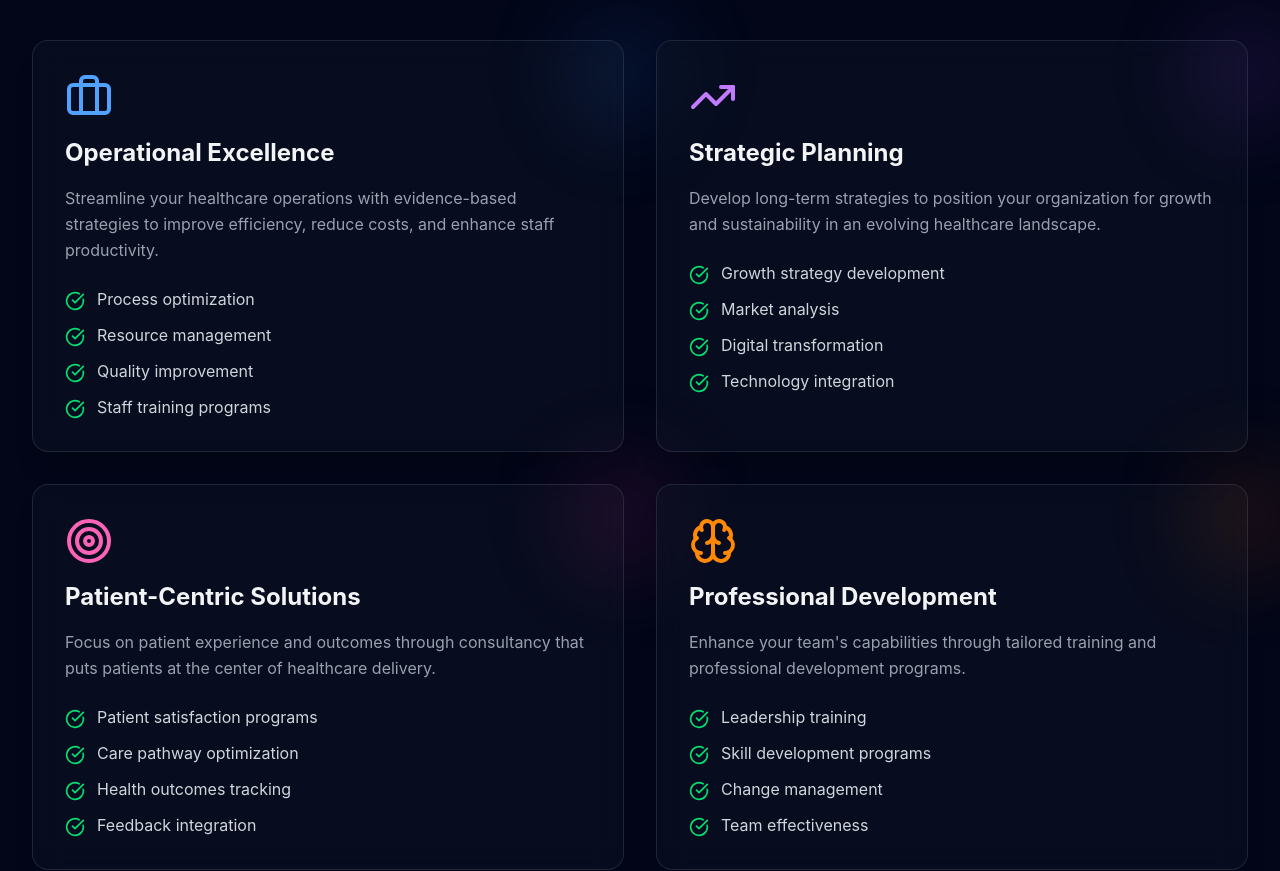
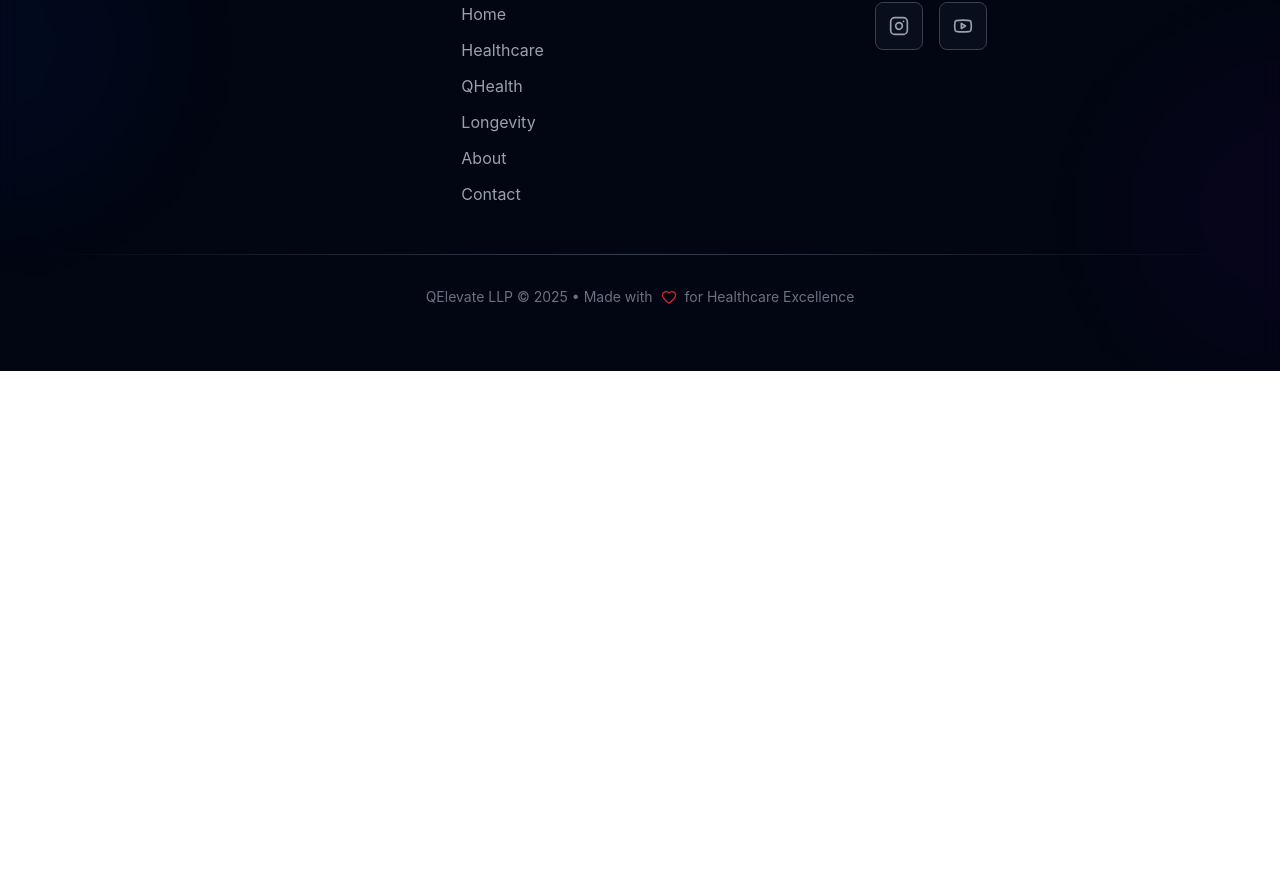
Before and after one commit to adityaS-123/Qelevate_website, a React (Vite) app: page /healthcare-professional-consultancy in a window 1280 px wide. Shown: the part 881-1752 px from the top of the page. After the commit the page ends 1252 px from the top, so only its background shows below. Built offline with nearby package versions, Linux system fonts and the light colour scheme.

Commit message:
Update HealthcareProfessionalConsultancy.tsx

```diff
--- a/src/pages/HealthcareProfessionalConsultancy.tsx
+++ b/src/pages/HealthcareProfessionalConsultancy.tsx
@@ -30,95 +30,7 @@ export default function HealthcareProfessionalConsultancy() {
         </div>
       </section>
 
-      {/* Services Overview */}
-      <section className="py-24">
-        <div className="container-lg">
-          <div className="text-center mb-16 fade-in-up">
-            <h2 className="text-4xl font-bold mb-4 gradient-text">Our Consultancy Services</h2>
-            <p className="text-gray-400 text-lg max-w-2xl mx-auto">
-              Comprehensive solutions tailored to your organization's unique needs
-            </p>
-          </div>
 
-          <div className="grid grid-cols-1 lg:grid-cols-2 gap-8">
-            {/* Service 1 */}
-            <div className="group fade-in-up glass rounded-2xl p-8 border-gray-700/50 hover:border-blue-500/50 transition-all duration-300" style={{animationDelay: '0.1s'}}>
-              <div className="absolute top-0 right-0 w-32 h-32 bg-blue-500/10 rounded-full blur-2xl transform translate-x-16 -translate-y-8 group-hover:translate-x-8 group-hover:translate-y-0 transition-transform duration-500"></div>
-
-              <Briefcase className="w-12 h-12 text-blue-400 mb-4" />
-              <h3 className="text-2xl font-bold mb-4 text-gray-100">Operational Excellence</h3>
-              <p className="text-gray-400 mb-6 leading-relaxed">
-                Streamline your healthcare operations with evidence-based strategies to improve efficiency, reduce costs, and enhance staff productivity.
-              </p>
-              <ul className="space-y-3">
-                {['Process optimization', 'Resource management', 'Quality improvement', 'Staff training programs'].map((item, idx) => (
-                  <li key={idx} className="flex items-start gap-3">
-                    <CheckCircle className="w-5 h-5 text-green-400 shrink-0 mt-1" />
-                    <span className="text-gray-300">{item}</span>
-                  </li>
-                ))}
-              </ul>
-            </div>
-
-            {/* Service 2 */}
-            <div className="group fade-in-up glass rounded-2xl p-8 border-gray-700/50 hover:border-purple-500/50 transition-all duration-300" style={{animationDelay: '0.2s'}}>
-              <div className="absolute top-0 right-0 w-32 h-32 bg-purple-500/10 rounded-full blur-2xl transform translate-x-16 -translate-y-8 group-hover:translate-x-8 group-hover:translate-y-0 transition-transform duration-500"></div>
-
-              <TrendingUp className="w-12 h-12 text-purple-400 mb-4" />
-              <h3 className="text-2xl font-bold mb-4 text-gray-100">Strategic Planning</h3>
-              <p className="text-gray-400 mb-6 leading-relaxed">
-                Develop long-term strategies to position your organization for growth and sustainability in an evolving healthcare landscape.
-              </p>
-              <ul className="space-y-3">
-                {['Growth strategy development', 'Market analysis', 'Digital transformation', 'Technology integration'].map((item, idx) => (
-                  <li key={idx} className="flex items-start gap-3">
-                    <CheckCircle className="w-5 h-5 text-green-400 shrink-0 mt-1" />
-                    <span className="text-gray-300">{item}</span>
-                  </li>
-                ))}
-              </ul>
-            </div>
-
-            {/* Service 3 */}
-            <div className="group fade-in-up glass rounded-2xl p-8 border-gray-700/50 hover:border-pink-500/50 transition-all duration-300" style={{animationDelay: '0.3s'}}>
-              <div className="absolute top-0 right-0 w-32 h-32 bg-pink-500/10 rounded-full blur-2xl transform translate-x-16 -translate-y-8 group-hover:translate-x-8 group-hover:translate-y-0 transition-transform duration-500"></div>
-
-              <Target className="w-12 h-12 text-pink-400 mb-4" />
-              <h3 className="text-2xl font-bold mb-4 text-gray-100">Patient-Centric Solutions</h3>
-              <p className="text-gray-400 mb-6 leading-relaxed">
-                Focus on patient experience and outcomes through consultancy that puts patients at the center of healthcare delivery.
-              </p>
-              <ul className="space-y-3">
-                {['Patient satisfaction programs', 'Care pathway optimization', 'Health outcomes tracking', 'Feedback integration'].map((item, idx) => (
-                  <li key={idx} className="flex items-start gap-3">
-                    <CheckCircle className="w-5 h-5 text-green-400 shrink-0 mt-1" />
-                    <span className="text-gray-300">{item}</span>
-                  </li>
-                ))}
-              </ul>
-            </div>
-
-            {/* Service 4 */}
-            <div className="group fade-in-up glass rounded-2xl p-8 border-gray-700/50 hover:border-orange-500/50 transition-all duration-300" style={{animationDelay: '0.4s'}}>
-              <div className="absolute top-0 right-0 w-32 h-32 bg-orange-500/10 rounded-full blur-2xl transform translate-x-16 -translate-y-8 group-hover:translate-x-8 group-hover:translate-y-0 transition-transform duration-500"></div>
-
-              <Brain className="w-12 h-12 text-orange-400 mb-4" />
-              <h3 className="text-2xl font-bold mb-4 text-gray-100">Professional Development</h3>
-              <p className="text-gray-400 mb-6 leading-relaxed">
-                Enhance your team's capabilities through tailored training and professional development programs.
-              </p>
-              <ul className="space-y-3">
-                {['Leadership training', 'Skill development programs', 'Change management', 'Team effectiveness'].map((item, idx) => (
-                  <li key={idx} className="flex items-start gap-3">
-                    <CheckCircle className="w-5 h-5 text-green-400 shrink-0 mt-1" />
-                    <span className="text-gray-300">{item}</span>
-                  </li>
-                ))}
-              </ul>
-            </div>
-          </div>
-        </div>
-      </section>
 
 
       {/* Back to Home */}
```
